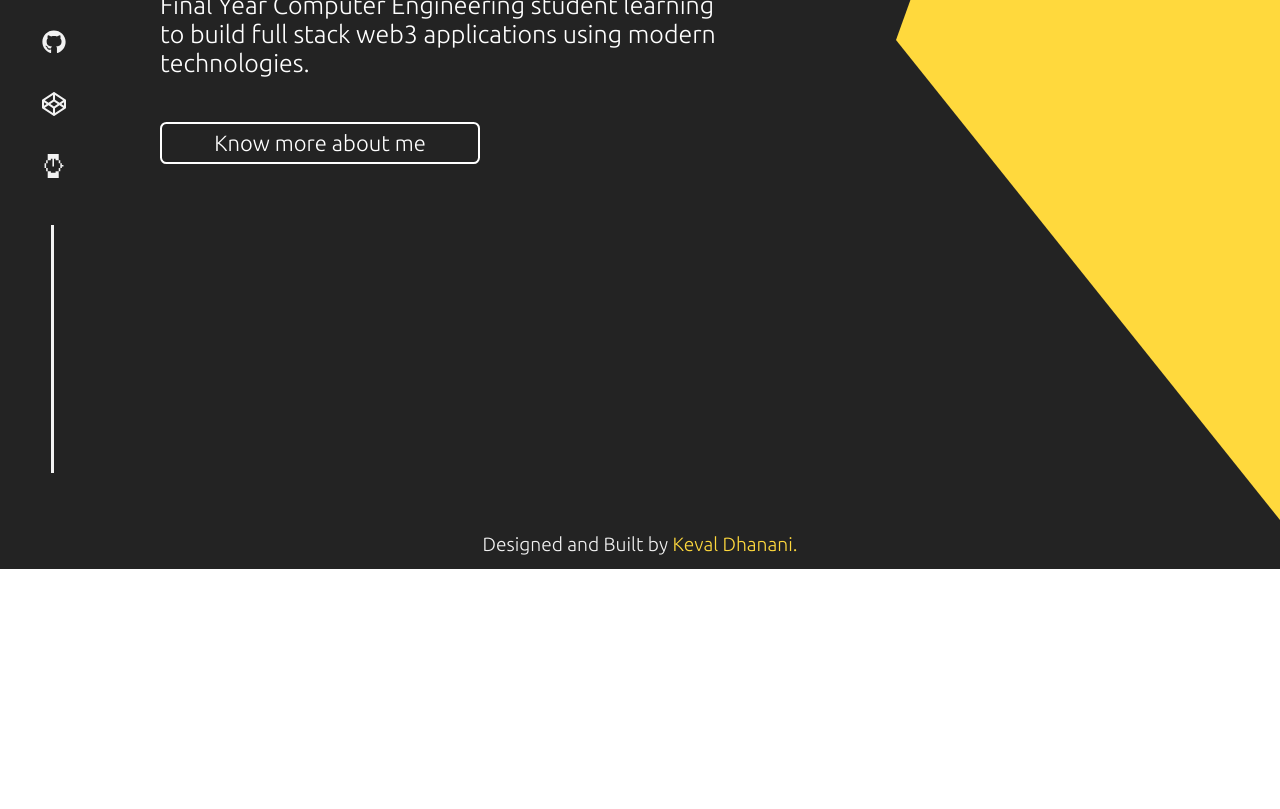
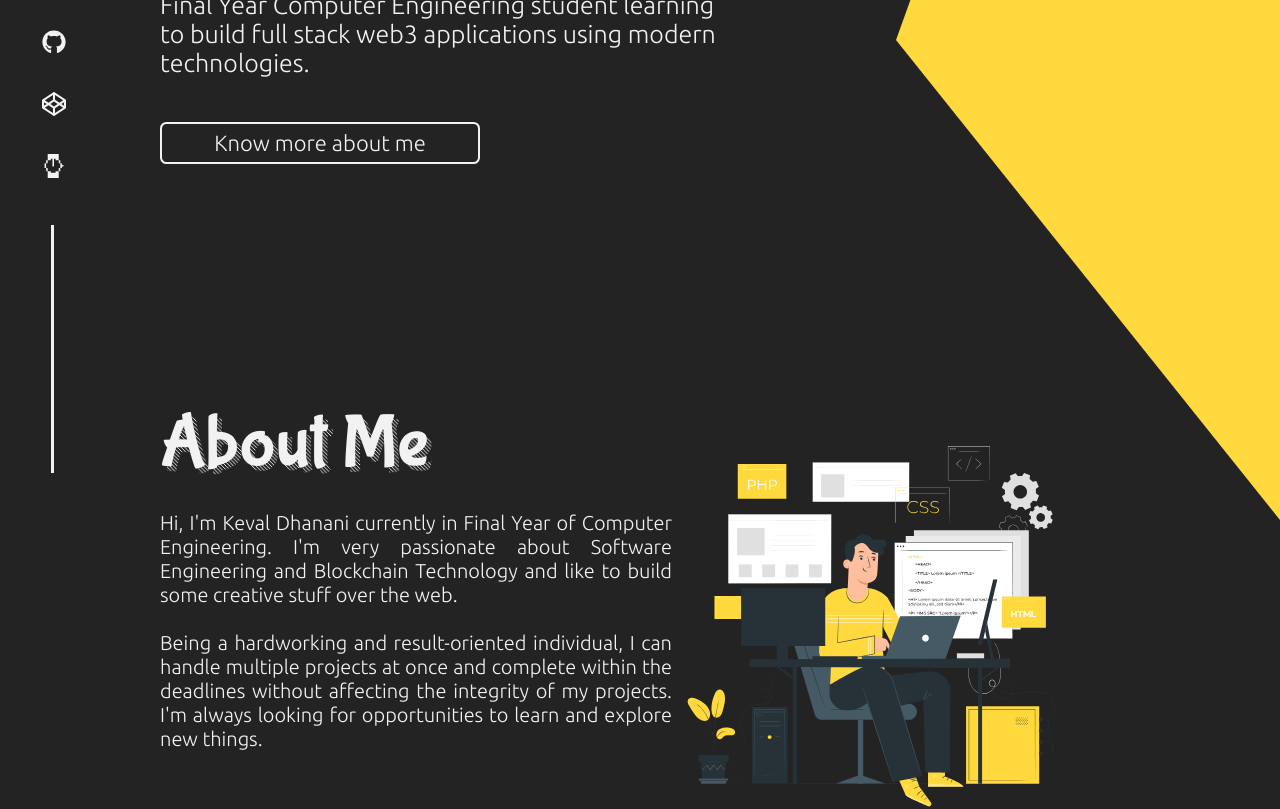
Before and after one commit to OptimalLearner/OptimalLearner.github.io, a React (Create React App) app: page /#/ in a window 1280 px wide. Shown: the part 440-1249 px from the top of the page. Before the commit the page ends 1009 px from the top, so only its background shows below. Built offline with nearby package versions, Linux system fonts and the light colour scheme.

Commit message:
About Me Component Completed

```diff
--- /dev/null
+++ b/src/components/About/About.elements.js
@@ -0,0 +1,78 @@
+import styled from 'styled-components';
+
+export const AboutContainer = styled.div`
+    width: 100vw;
+    min-height: 70vh;
+    background-color: #232323;
+    display: flex;
+    justify-content: center;
+    flex-direction: row;
+    padding-left: 5vw;
+    margin-top: -15vh;
+
+    @media screen and (max-width: 960px) {
+        min-height: 100vh;
+        padding-left: 8vw;
+    }
+`;
+
+export const AboutVectorContainer = styled.div`
+    width: 40vw;
+`;
+
+export const AboutVector = styled.img`
+    width: 80%;
+    height: 80%;
+    @media screen and (max-width: 960px) {
+        font-size: 25px;
+    }
+`;
+
+export const Heading = styled.h1`
+    color: #F2F2F2;
+    font-size: 75px;
+    font-weight: 500;
+    font-family: 'Bubblegum Sans', cursive;
+    text-shadow: 1rem 1rem 0 #232323;
+
+    &:after {
+        content: attr(data-shadow);
+        position: absolute;
+        top: 0.3rem;
+        left: 0.3rem;
+        z-index: 1;
+        text-shadow: none;
+        background-image:
+        linear-gradient(
+            45deg,
+            transparent 45%,
+            #F2F2F2 45%,
+            #F2F2F2 55%,
+            transparent 0
+        );
+        background-size: .05em .05em;
+        -webkit-background-clip: text;
+        -webkit-text-fill-color: transparent;
+    }
+
+    @media screen and (max-width: 960px) {
+        font-size: 50px;
+        margin-right: 5vw;
+    }
+`;
+
+export const AboutInfo = styled.p`
+    color: #F2F2F2;
+    font-size: 20px;
+    margin: 1.5rem 0 1rem;
+    width: 40vw;
+    font-family: 'Ubuntu', sans-serif;
+    font-weight: 500;
+    text-align: justify;
+
+    @media screen and (max-width: 960px) {
+        font-size: 20px;
+        margin-right: 5vw;
+        width: 90%;
+    }
+`;
--- /dev/null
+++ b/src/components/About/About.js
@@ -0,0 +1,25 @@
+import React from 'react';
+import { AboutContainer, AboutVectorContainer, AboutVector, Heading, AboutInfo } from './About.elements';
+import VectorImg from '../../images/AboutVectorImg.svg';
+
+const About = () => {
+    return (
+        <div>
+            <AboutContainer>
+                <div style={{ position: 'relative' }}>
+                    <Heading data-shadow='About Me'> About Me </Heading>
+                    <AboutInfo>
+                        Hi, I'm Keval Dhanani currently in Final Year of Computer Engineering. I'm very passionate about Software Engineering and Blockchain Technology and like to build some creative stuff over the web.
+                        <br /><br />
+                        Being a hardworking and result-oriented individual, I can handle multiple projects at once and complete within the deadlines without affecting the integrity of my projects. I'm always looking for opportunities to learn and explore new things.
+                    </AboutInfo>
+                </div>
+                <AboutVectorContainer>
+                    <AboutVector src={ VectorImg } alt='About Me Vector Illustration' />
+                </AboutVectorContainer>
+            </AboutContainer>
+        </div>
+    )
+}
+
+export default About
--- a/src/components/Intro/Intro.elements.js
+++ b/src/components/Intro/Intro.elements.js
@@ -29,10 +29,10 @@
 `;
 
 export const Name = styled.p`
-    color: #FFF;
+    color: #F2F2F2;
     font-size: 80px;
     margin: 1rem 0;
-    text-shadow: #FFF 1px 0 2px;
+    text-shadow: #F2F2F2 1px 0 2px;
     font-weight: 500;
     font-family: 'Bubblegum Sans', cursive;
 
@@ -43,7 +43,7 @@
 `;
 
 export const Message = styled.p`
-    color: #FFF;
+    color: #F2F2F2;
     font-size: 25px;
     margin: 0.75rem 0;
     width: 45vw;
@@ -64,8 +64,8 @@
     padding: 0.4rem 1rem;
     margin: 2rem 0;
     border-radius: 0.4rem;
-    border: 2px solid #fff;
-    color: #fff;
+    border: 2px solid #F2F2F2;
+    color: #F2F2F2;
     background-color: transparent;
     cursor: pointer;
 
--- a/src/components/Navbar/Navbar.elements.js
+++ b/src/components/Navbar/Navbar.elements.js
@@ -36,7 +36,7 @@
     justify-self: flex-start;
     align-items: center;
     text-decoration: none;
-    color: #FFF;
+    color: #F2F2F2;
     font-size: 2rem;
     margin-left: 24px;
     cursor: pointer;
@@ -62,7 +62,7 @@
         transform: translate(-100%, 60%);
         font-size: 1.8rem;
         cursor: pointer;
-        color: #fff;
+        color: #F2F2F2;
     }
 `;
 
@@ -85,7 +85,7 @@
     display: flex;
     align-items: center;
     height: 100%;
-    color: #FFF;
+    color: #F2F2F2;
     text-decoration: none;
     padding: 0.5rem 1rem;
     font-family: 'Ubuntu', sans-serif;
--- a/src/components/Sidebar/Sidebar.elements.js
+++ b/src/components/Sidebar/Sidebar.elements.js
@@ -19,7 +19,7 @@
 `;
 
 export const CloseIcon = styled(FaTimes)`
-    color: #FFF;
+    color: #F2F2F2;
 `;
 
 export const Icon = styled.div`
@@ -33,7 +33,7 @@
 `;
 
 export const SidebarWrapper = styled.div`
-    color: #fff;
+    color: #F2F2F2;
 `;
 
 export const SidebarMenu = styled.ul`
@@ -55,7 +55,7 @@
     text-decoration: none;
     list-style: none;
     transition: 0.2s ease-in-out;
-    color: #FFF;
+    color: #F2F2F2;
     cursor: pointer;
 
     &:hover {
--- a/src/pages/HomePage/Home.js
+++ b/src/pages/HomePage/Home.js
@@ -1,4 +1,5 @@
 import React, { useState } from 'react';
+import About from '../../components/About/About';
 import Footer from '../../components/Footer/Footer';
 import Intro from '../../components/Intro/Intro';
 import Navbar from '../../components/Navbar/Navbar';
@@ -17,6 +18,7 @@
             <Sidebar isOpen={isOpen} toggle={toggle} />
 			<Navbar toggle={toggle} />
             <Intro />
+            <About />
             <SocialMedia />
             <Footer />
         </div>
```
Also changed, not shown: src/images/AboutVectorImg.svg (added).
